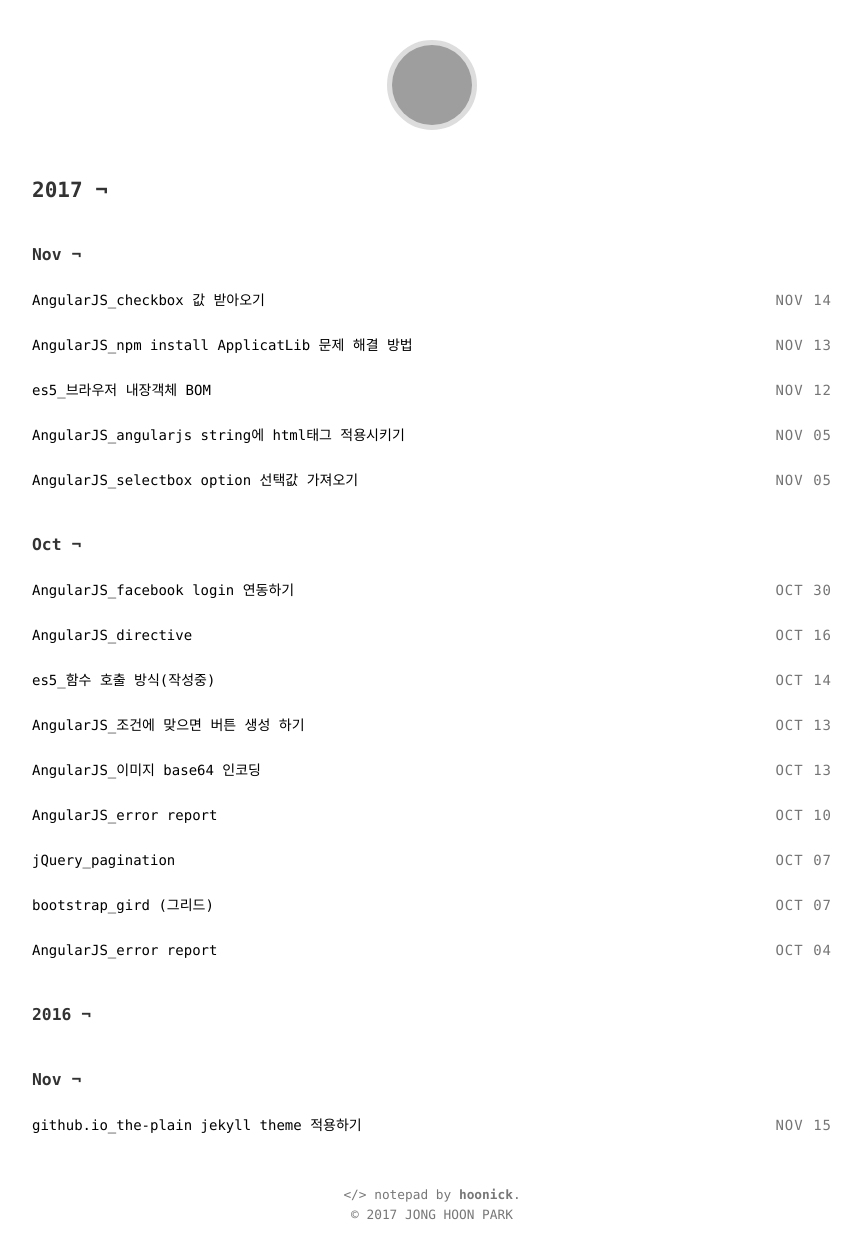
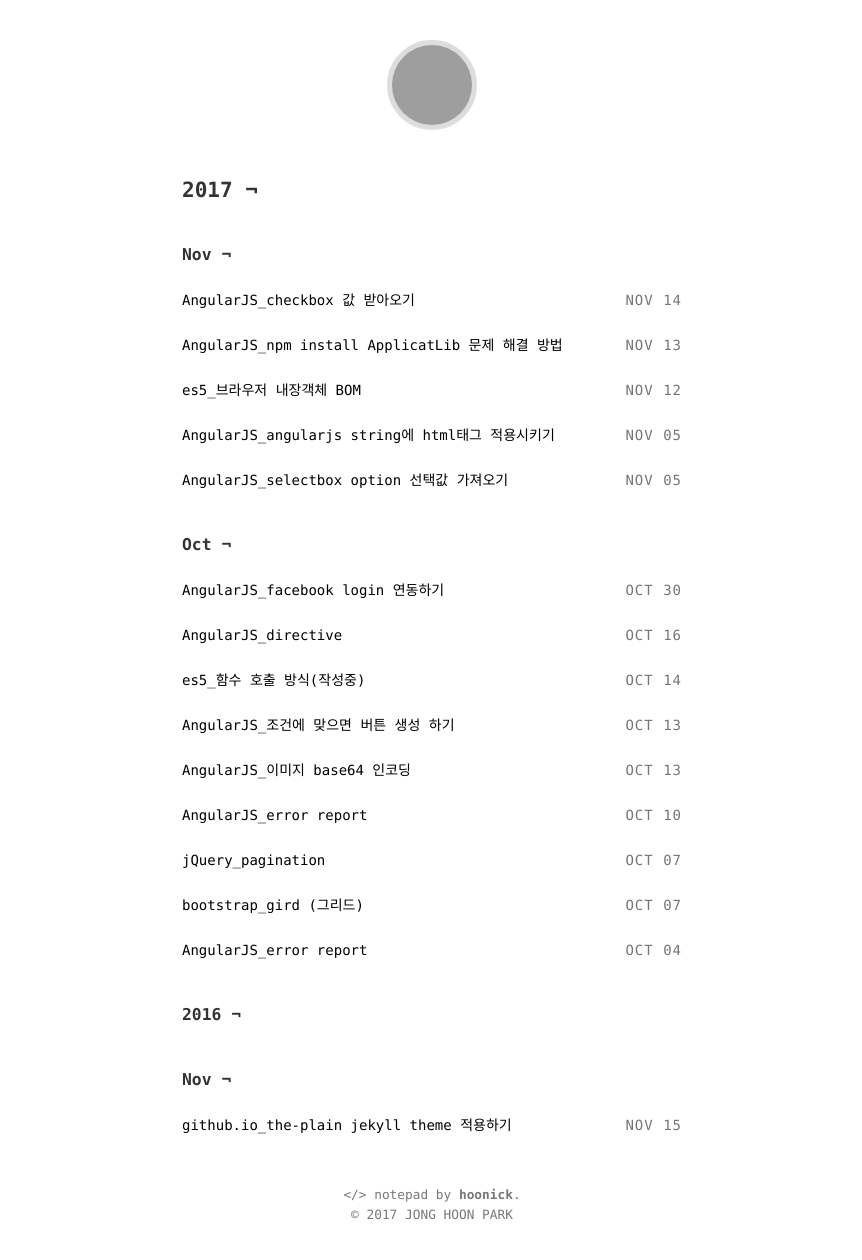
Before and after one commit to hoonick91/-old-choonick.github.io, a Jekyll site: the page built from index.html, in a window 1280 px wide. Shown: the whole page, without its empty margins (208-1070 px from the left). Built offline with Jekyll 4.4.1, drawn with Linux system fonts in a browser that asks for light colours; grey boxes are pictures that could not be loaded.

Commit message:
change name

```diff
--- a/_sass/main.scss
+++ b/_sass/main.scss
@@ -292,7 +292,7 @@ article {
   }
 }
 section {
-  max-width: 800px;
+  max-width: 500px;
   margin: 0 auto 50px auto;
   ul {
     list-style: none;
```
